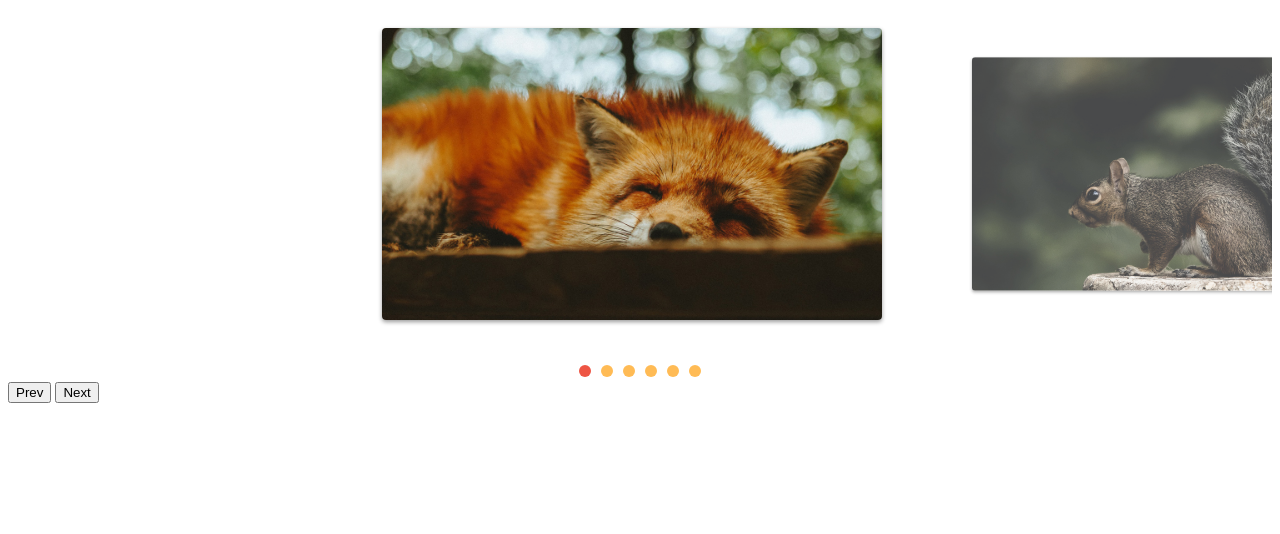
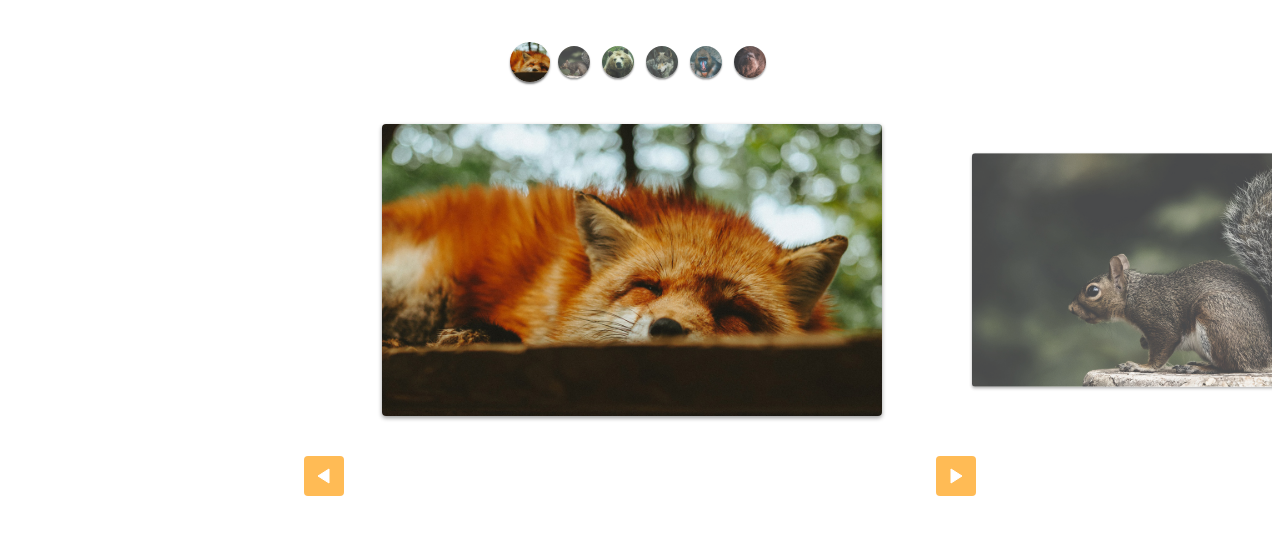
Before and after one commit to Gabr1elle/Slide, a plain HTML site: page index.html in a window 1280 px wide. Drawn offline with Linux system fonts and the light colour scheme.

Commit message:
custom-controls

```diff
--- a/css/style.css
+++ b/css/style.css
@@ -68,3 +68,48 @@ img {
   [data-control="slide"] li.active a, [data-control="slide"] li a:hover {
     background: #E54;
   }
+
+  .custom-controls {
+    display: flex;
+    justify-content: center;
+    margin-top: 40px;
+    margin-bottom: 20px;
+    flex-wrap: wrap;
+  }
+
+  .custom-controls li {
+    opacity: .8;
+    transform: scale(.8);
+    width: 40px;
+    height: 40px;
+    border-radius: 50%;
+    overflow: hidden;
+    margin: 2px;
+    box-shadow: 0 2px 2px rgba(0,0,0,.5);
+    transition: .3s;
+  }
+
+  .custom-controls li.active {
+    opacity: 1;
+    transform: scale(1);
+  }
+
+  .arrow-nav {
+    display: flex;
+    justify-content: space-around;
+    margin: 20px 0;
+  }
+
+  .arrow-nav button {
+    cursor: pointer;
+    border: none;
+    border-radius: 4px;
+    color: white;
+    width: 40px;
+    height: 40px;
+    background: #FB5 url('../img/arrow.svg') center center no-repeat;
+  }
+
+  .arrow-nav button.prev {
+    transform: rotate(-180deg);
+  }
--- a/index.html
+++ b/index.html
@@ -7,6 +7,14 @@
     <link rel="stylesheet" href="css/style.css">
 </head>
 <body>
+    <ul class="custom-controls">
+        <li><img src="img/foto1-thumb.jpg" alt=""></li>
+        <li><img src="img/foto2-thumb.jpg" alt=""></li>
+        <li><img src="img/foto3-thumb.jpg" alt=""></li>
+        <li><img src="img/foto4-thumb.jpg" alt=""></li>
+        <li><img src="img/foto5-thumb.jpg" alt=""></li>
+        <li><img src="img/foto6-thumb.jpg" alt=""></li>
+    </ul>
     <div class="slide-wrapper">
         <ul class="slide">
             <li><img src="img/foto1.jpg" alt="" ></li>
@@ -18,8 +26,8 @@
         </ul>
     </div>
     <div class="arrow-nav">
-        <button class="prev">Prev</button>
-        <button class="next">Next</button>
+        <button class="prev"></button>
+        <button class="next"></button>
     </div>
     <script type="module" src="js/script.js"></script>
 </body>
--- a/js/script.js
+++ b/js/script.js
@@ -1,6 +1,6 @@
-import {SlideNav} from './slide.js'
+import SlideNav from './slide.js'
 
 const slide = new SlideNav ('.slide', '.slide-wrapper');
 slide.init();
 slide.addArrow('.prev', '.next');
-slide.addControl();
+slide.addControl('.custom-controls');
--- a/js/slide.js
+++ b/js/slide.js
@@ -146,7 +146,7 @@ export class Slide {
   }
 }
 
-export class SlideNav extends Slide {
+export default class SlideNav extends Slide {
   constructor(slide, wrapper) {
     super(slide, wrapper);
     this.bindControlEvents();
```
Also changed, not shown: img/arrow.svg (added).
